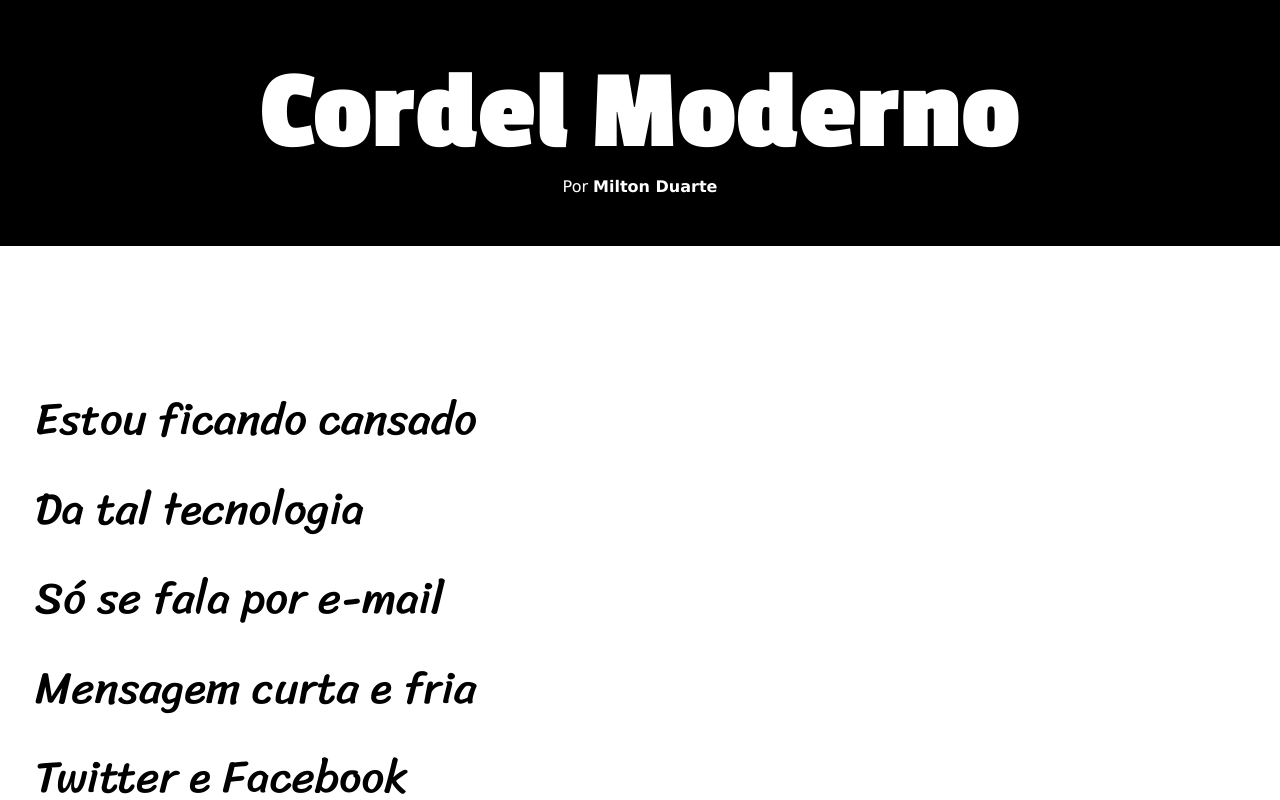
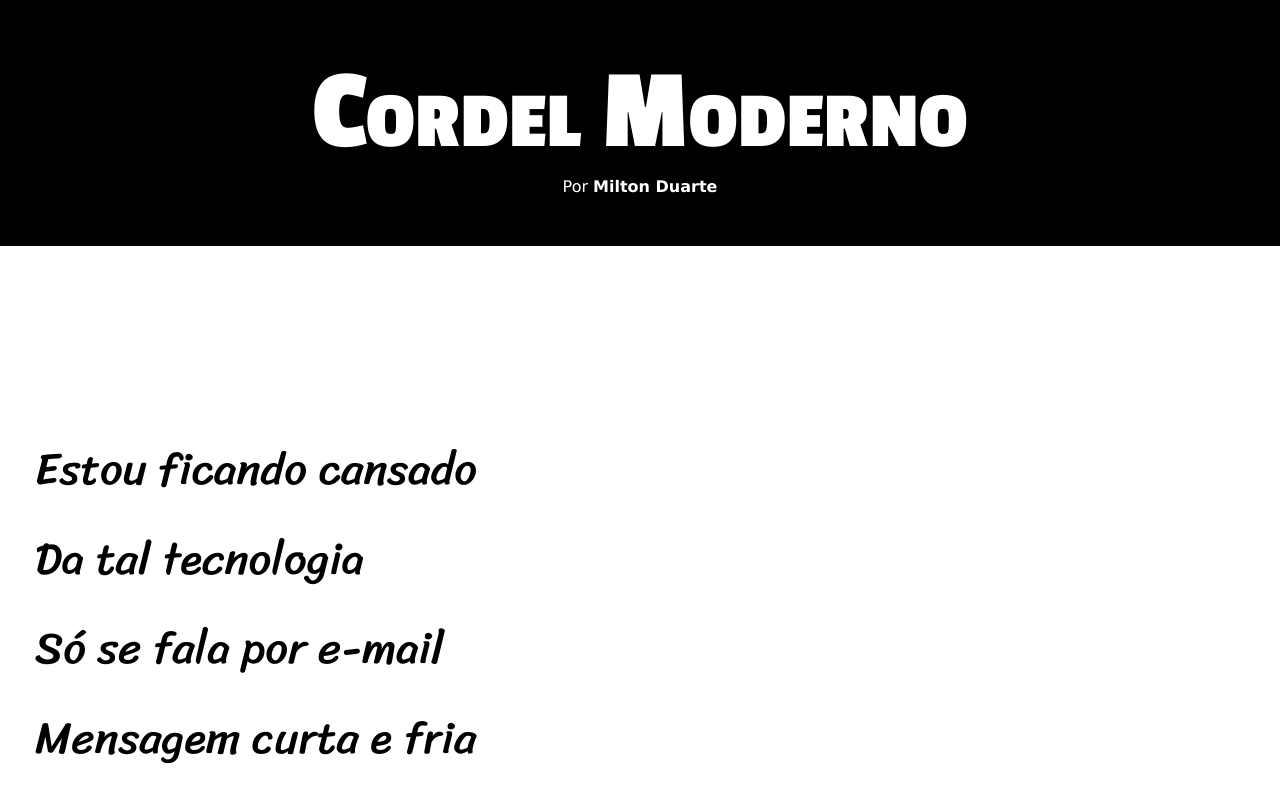
Before and after one commit to thiagoomatheus/HTML-CSS, a plain HTML site: page Desafios/Desafio 12/index.html in a window 1280 px wide. Shown: the top 800 px of the page. Drawn offline with Linux system fonts and the light colour scheme.

Commit message:
atualização section padding

```diff
--- a/Desafios/Desafio 12/estilo/estilo.css
+++ b/Desafios/Desafio 12/estilo/estilo.css
@@ -43,6 +43,7 @@ header h1 {
     font-family: var(--fonte-titulo);
     font-weight: bold;
     font-size: 9vw;
+    font-variant: small-caps; /*Deixa todas as letras maiusculas, mas com a diferenciação da altura entre maiuscula e minuscula*/
 }
 
 header p {
@@ -65,7 +66,8 @@ main p {
 }
 
 section {
-    padding: 30px 0 50px 0;
+    padding-top: 10vh;
+    padding-bottom: 10vh;
 }
 
 p.backgroud {
```
